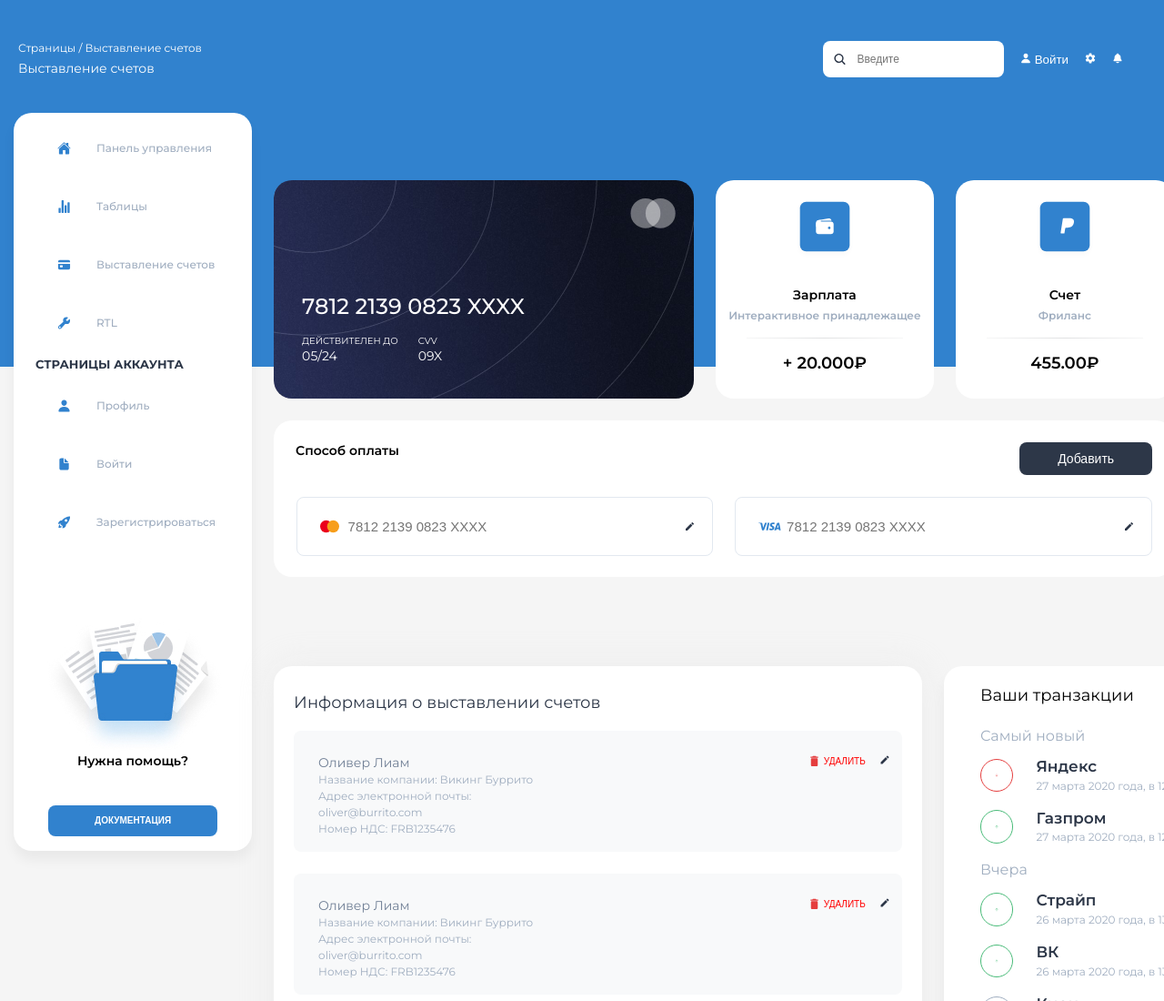
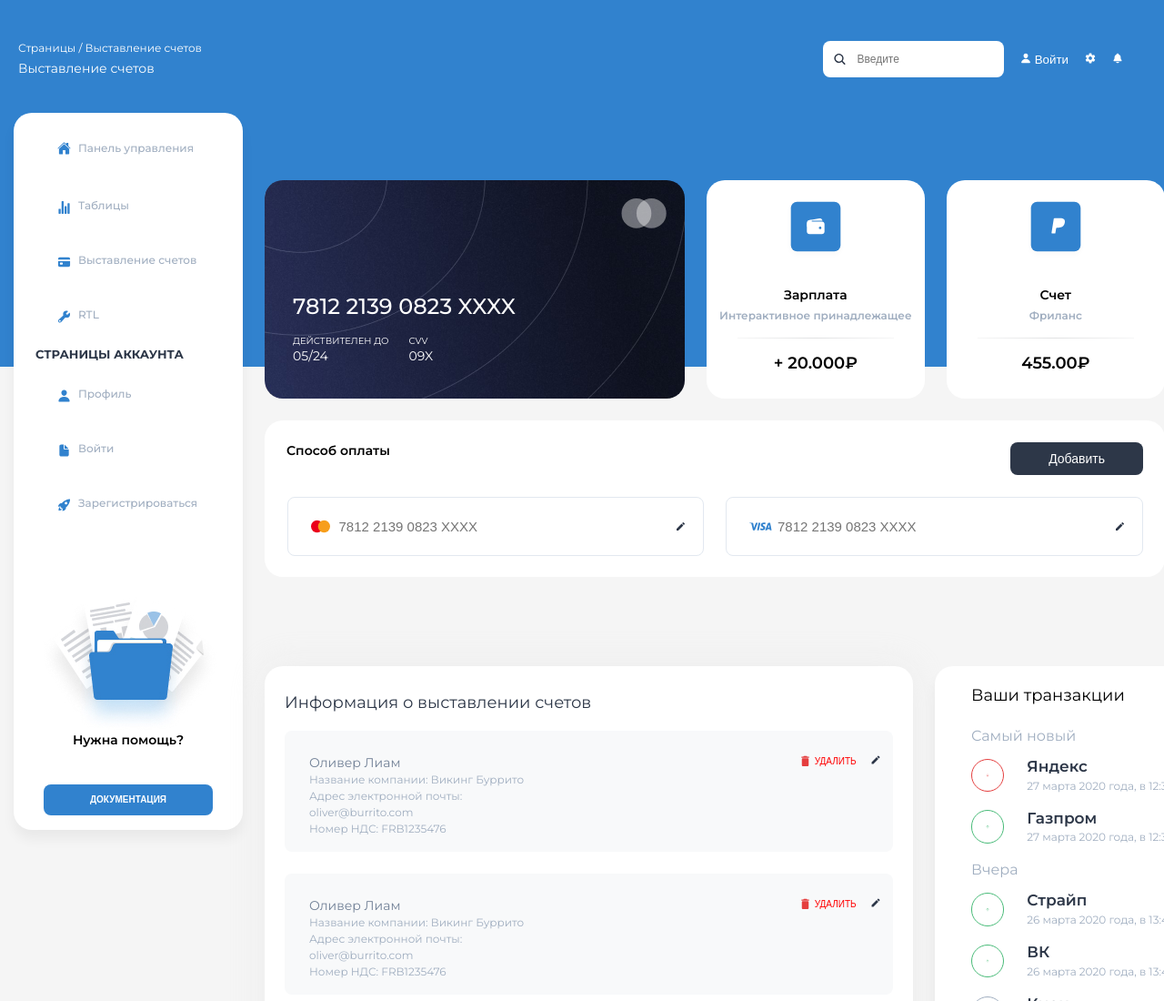
Before and after one commit to HarinovIvan/Bank-Apps, a plain HTML site: page index.html in a window 1280 px wide. Shown: the top 1100 px of the page at 91% size. Drawn offline with Linux system fonts and the light colour scheme; a web font is replaced by a local one.

Commit message:
Доделка nav

```diff
--- a/index.html
+++ b/index.html
@@ -49,7 +49,8 @@
     <main class="main">
         <nav class="nav_main">
             <ul class="ul_nav">
-                <li class="src_li"><div class="icon_nav"><svg width="15" height="16" viewBox="0 0 15 16" fill="none" xmlns="http://www.w3.org/2000/svg">
+                <li class="src_li"><div class="icon_nav">
+                    <a class="src_a"  href="#"><svg width="15" height="16" viewBox="0 0 15 16" fill="none" xmlns="http://www.w3.org/2000/svg">
                         <g clip-path="url(#clip0_0_454)">
                         <path d="M7.66295 3.46754C7.61933 3.42582 7.5613 3.40253 7.50094 3.40253C7.44058 3.40253 7.38254 3.42582 7.33893 3.46754L1.94537 8.61998C1.92247 8.64189 1.90424 8.66822 1.89181 8.69738C1.87937 8.72654 1.87297 8.75791 1.87301 8.78961L1.87213 13.6254C1.87213 13.874 1.9709 14.1124 2.14672 14.2883C2.32253 14.4641 2.56099 14.5629 2.80963 14.5629H5.62506C5.74938 14.5629 5.86861 14.5135 5.95652 14.4256C6.04442 14.3377 6.09381 14.2184 6.09381 14.0941V10.1097C6.09381 10.0476 6.1185 9.98795 6.16246 9.944C6.20641 9.90005 6.26602 9.87535 6.32818 9.87535H8.67193C8.73409 9.87535 8.79371 9.90005 8.83766 9.944C8.88162 9.98795 8.90631 10.0476 8.90631 10.1097V14.0941C8.90631 14.2184 8.95569 14.3377 9.0436 14.4256C9.13151 14.5135 9.25074 14.5629 9.37506 14.5629H12.1893C12.438 14.5629 12.6764 14.4641 12.8522 14.2883C13.028 14.1124 13.1268 13.874 13.1268 13.6254V8.78961C13.1269 8.75791 13.1205 8.72654 13.108 8.69738C13.0956 8.66822 13.0774 8.64189 13.0545 8.61998L7.66295 3.46754Z" fill="#3182CE"/>
                         <path d="M14.3826 7.65374L12.1912 5.55725V2.37591C12.1912 2.25159 12.1418 2.13236 12.0539 2.04445C11.966 1.95654 11.8467 1.90716 11.7224 1.90716H10.3162C10.1918 1.90716 10.0726 1.95654 9.9847 2.04445C9.89679 2.13236 9.84741 2.25159 9.84741 2.37591V3.31341L8.15053 1.69095C7.99174 1.5304 7.75561 1.43841 7.50044 1.43841C7.24614 1.43841 7.01059 1.5304 6.8518 1.69124L0.62036 7.65315C0.438134 7.82893 0.415282 8.11809 0.581102 8.30852C0.622742 8.35659 0.673728 8.39568 0.730955 8.42342C0.788183 8.45116 0.850456 8.46696 0.913985 8.46986C0.977514 8.47277 1.04097 8.46272 1.10049 8.44032C1.16001 8.41792 1.21435 8.38365 1.2602 8.33958L7.3393 2.5306C7.38292 2.48887 7.44095 2.46558 7.50131 2.46558C7.56168 2.46558 7.61971 2.48887 7.66333 2.5306L13.743 8.33958C13.8326 8.42546 13.9525 8.47233 14.0766 8.46992C14.2006 8.4675 14.3187 8.41599 14.4048 8.32669C14.5847 8.14036 14.5698 7.83274 14.3826 7.65374Z" fill="#3182CE"/>
@@ -59,8 +60,7 @@
                         <rect width="15" height="15" fill="white" transform="translate(6.10352e-05 0.50004)"/>
                         </clipPath>
                         </defs>
-                    </svg></div>
-                    <a class="src_a"  href="#">Панель управления</a></li>
+                        </svg></div>Панель управления</a></li>
                 <li class="src_li"><div class="icon_nav"><svg width="15" height="16" viewBox="0 0 15 16" fill="none" xmlns="http://www.w3.org/2000/svg">
                     <g clip-path="url(#clip0_0_449)">
                     <path d="M3.047 15.0316H2.1095C1.92302 15.0316 1.74417 14.9575 1.61231 14.8257C1.48045 14.6938 1.40637 14.5149 1.40637 14.3285V10.1097C1.40637 9.92324 1.48045 9.7444 1.61231 9.61253C1.74417 9.48067 1.92302 9.40659 2.1095 9.40659H3.047C3.23348 9.40659 3.41232 9.48067 3.54418 9.61253C3.67604 9.7444 3.75012 9.92324 3.75012 10.1097V14.3285C3.75012 14.5149 3.67604 14.6938 3.54418 14.8257C3.41232 14.9575 3.23348 15.0316 3.047 15.0316V15.0316Z" fill="#3182CE"/>
--- a/styles/styles_navigation.css
+++ b/styles/styles_navigation.css
@@ -63,7 +63,6 @@ body{
 }
 .src_a{
     color: #A0AEC0;
-    margin-left: 20px;
     align-self: center;
 }
 .acc_nav{
@@ -112,7 +111,7 @@ path{
     transition: all 0.3s ease 0s;
 }
 .icon_nav{
-    padding: 8px;
+    padding: 8px 8px 4px 8px;
     border-radius: 8px;
     background-color: #FFFFFF;
     display: flex;
```
Lines whose indentation alone changed are shown as unchanged.
